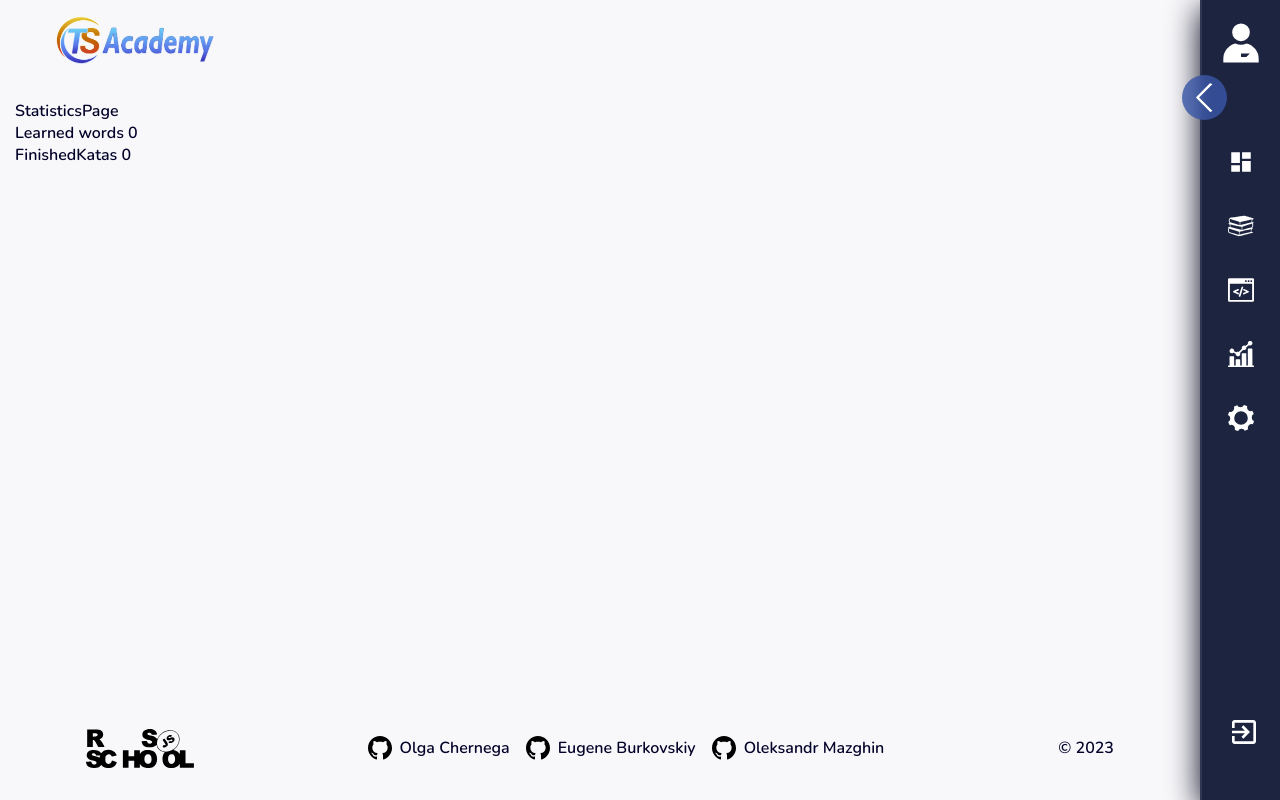
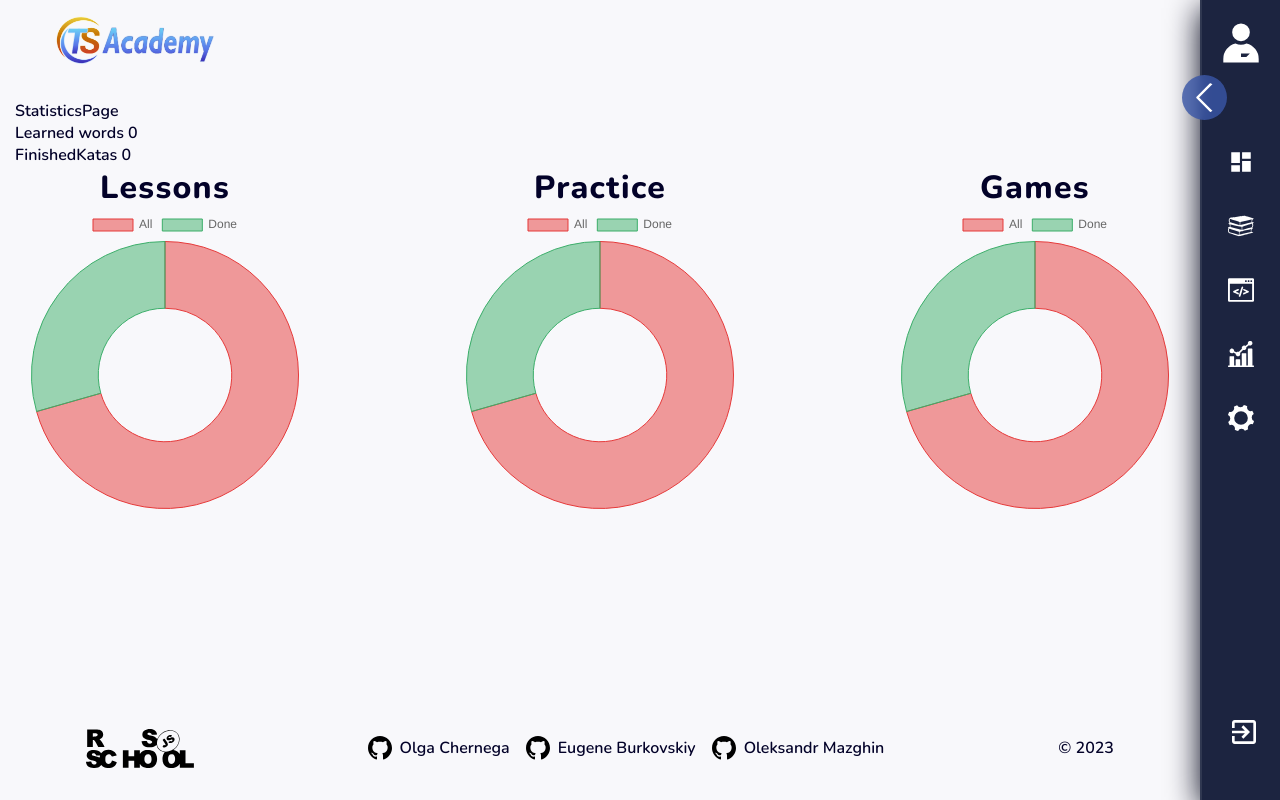
Before and after one commit to elian-cheng/rs-clone, a React (Create React App) app: page /statistics in a window 1280 px wide. Built offline with nearby package versions, Linux system fonts and the light colour scheme.

Commit message:
feat: add charts to statistic

```diff
--- a/package.json
+++ b/package.json
@@ -47,6 +47,7 @@
     "@typescript-eslint/eslint-plugin": "^5.49.0",
     "@typescript-eslint/parser": "^5.49.0",
     "ace-builds": "^1.15.0",
+    "chart.js": "^4.2.0",
     "eslint": "^8.32.0",
     "eslint-config-prettier": "^8.6.0",
     "eslint-import-resolver-typescript": "^3.5.3",
@@ -57,6 +58,7 @@
     "eslint-plugin-react-hooks": "^4.6.0",
     "prettier": "^2.8.3",
     "react-ace": "^10.1.0",
+    "react-chartjs-2": "^5.2.0",
     "sass": "^1.57.1"
   }
 }
--- /dev/null
+++ b/src/pages/StatisticsPage/Statistic.scss
@@ -0,0 +1 @@
+@import "./components/ChartsBlock.scss";
--- a/src/pages/StatisticsPage/StatisticsPage.tsx
+++ b/src/pages/StatisticsPage/StatisticsPage.tsx
@@ -1,6 +1,7 @@
 import React, { useCallback, useContext, useEffect, useState } from 'react';
 import { getUserStatistics } from '../../API/statistics';
 import { UserContext } from '../../context/UserContext';
+import ChartsBlock from './components/ChartsBlock';
 
 export type UserStatistics = {
   userId: string;
@@ -47,6 +48,7 @@ export default function StatisticsPage() {
       <div>Learned words {stats?.learnedLessons || 0}</div>
       <div>FinishedKatas {stats?.finishedKatas || 0}</div>
       {/* <div>LearnedWords {stats?.learnedWords || 0}</div> */}
+      <ChartsBlock />
     </div>
   );
 }
--- /dev/null
+++ b/src/pages/StatisticsPage/components/Chart.tsx
@@ -0,0 +1,21 @@
+import { Doughnut } from 'react-chartjs-2';
+import { Chart as ChartJS, ArcElement, Tooltip, Legend } from 'chart.js';
+
+ChartJS.register(ArcElement, Tooltip, Legend);
+
+const data = {
+  labels: ['All', 'Done'],
+  datasets: [
+    {
+      label: 'Tasks',
+      data: [12, 5],
+      backgroundColor: ['rgba(229, 57, 57, 0.5)', 'rgba(59, 173, 105, 0.5)'],
+      borderColor: ['rgba(229, 57, 57, 1)', 'rgba(59, 173, 105, 1)'],
+      borderWidth: 1,
+    },
+  ],
+};
+
+export function LessonsChart() {
+  return <Doughnut data={data} />;
+}
--- /dev/null
+++ b/src/pages/StatisticsPage/components/ChartsBlock.scss
@@ -0,0 +1,4 @@
+.statistic__charts {
+  display: flex;
+  justify-content: space-between;
+}
--- /dev/null
+++ b/src/pages/StatisticsPage/components/ChartsBlock.tsx
@@ -0,0 +1,20 @@
+import { LessonsChart } from './Chart';
+
+export default function chartsBlock() {
+  return (
+    <section className="statistic__charts">
+      <div style={{ width: 300, height: 300 }}>
+        <h2 className="statistic__charts-title">Lessons</h2>
+        <LessonsChart />
+      </div>
+      <div style={{ width: 300, height: 300 }}>
+        <h2 className="statistic__charts-title">Practice</h2>
+        <LessonsChart />
+      </div>
+      <div style={{ width: 300, height: 300 }}>
+        <h2 className="statistic__charts-title">Games</h2>
+        <LessonsChart />
+      </div>
+    </section>
+  );
+}
--- a/src/styles.scss
+++ b/src/styles.scss
@@ -17,3 +17,4 @@
 @import "./components/Sidebar/Sidebar.scss";
 @import "./pages/PracticePage/PracticePage";
 @import "./components/Sidebar/Burger/Burger.scss";
+@import "./pages/StatisticsPage/Statistic";
```
Also changed, not shown: 1 other file (tests, documents, lock files or other folders).
